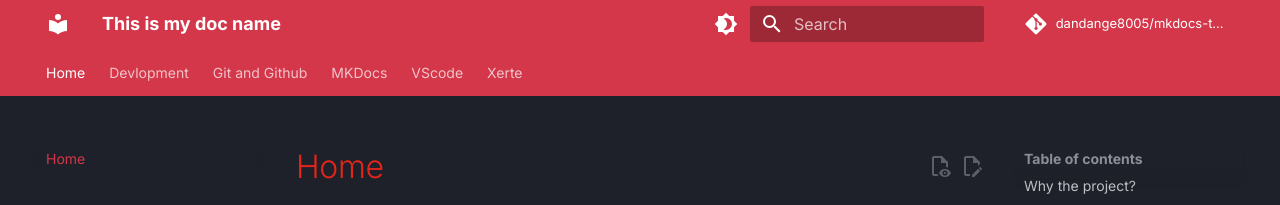
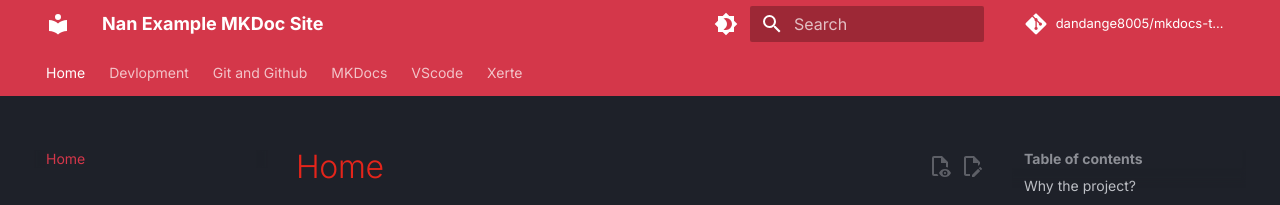
Before and after one commit to dandange8005/mkdocs-site, an MkDocs documentation site: the page built from docs/index.md, in a window 1280 px wide. Shown: the top 205 px of the page. Built offline with MkDocs 1.6.1 and Material for MkDocs 9.7.7, drawn with Linux system fonts in a browser that asks for light colours; comment, search, counter and statistics services are not loaded.

Commit message:
update the site name

```diff
--- a/mkdocs.yml
+++ b/mkdocs.yml
@@ -1,5 +1,5 @@
 # site informaiotn
-site_name: This is my doc name
+site_name: Nan Example MKDoc Site
 repo_url: https://github.com/dandange8005/mkdocs-test
 repo_name: dandange8005/mkdocs-test
 edit_uri: edit/main/docs/
```
